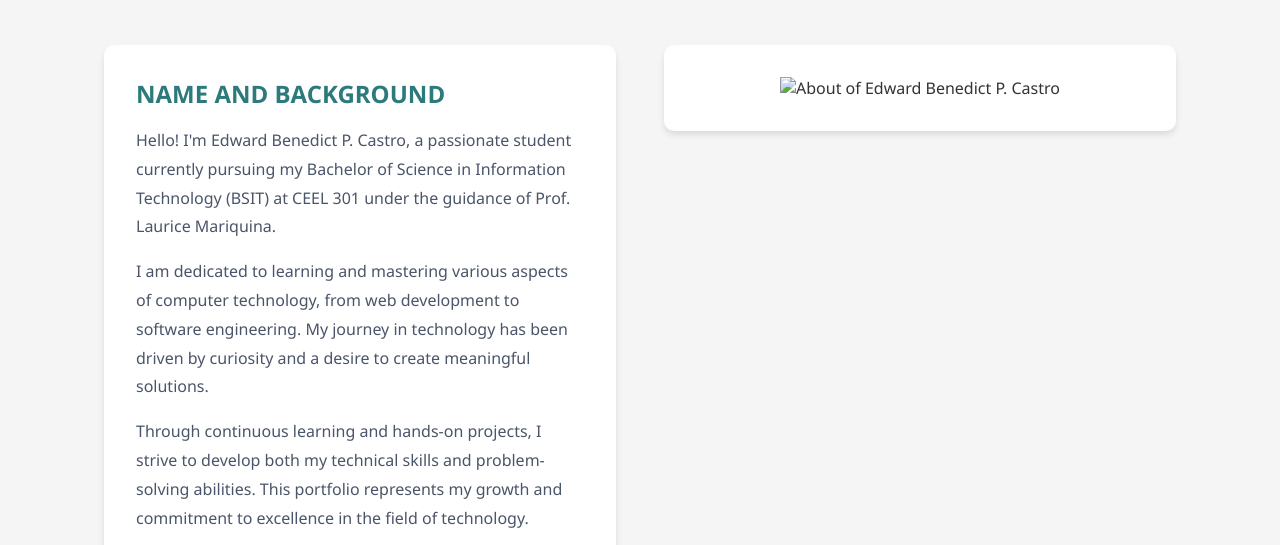
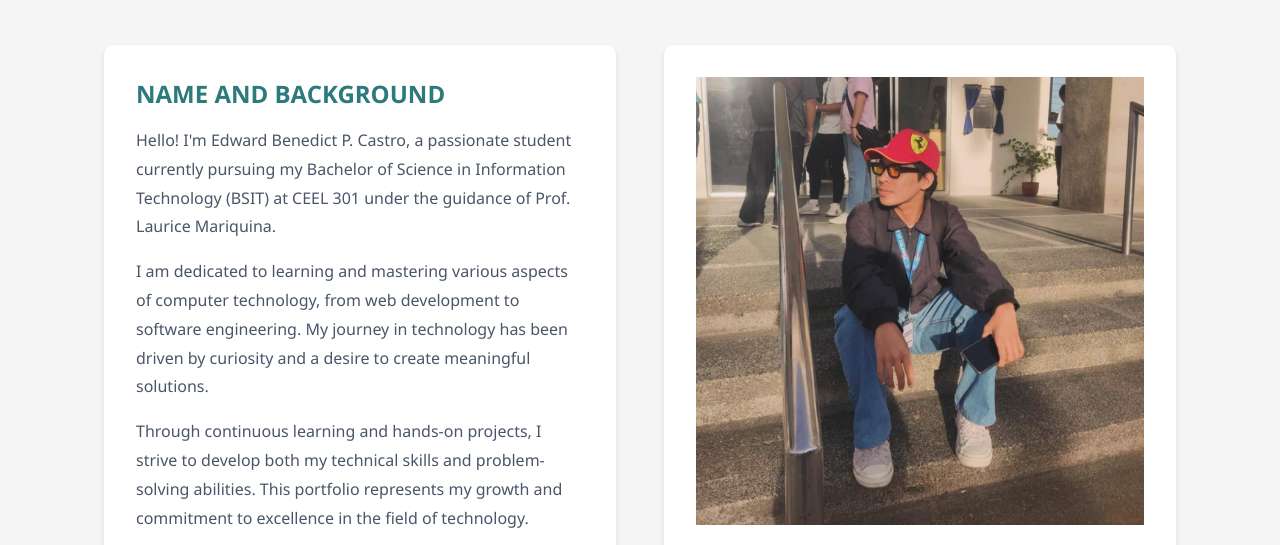
Before and after one commit to edwardbenedict28-droid/CASTRO_FinalPortfolio, a plain HTML site: page about.html in a window 1280 px wide. Shown: the part 211-756 px from the top of the page. Drawn offline with Linux system fonts and the light colour scheme.

Commit message:
Update about.html

```diff
--- a/about.html
+++ b/about.html
@@ -211,7 +211,7 @@
 
             <div class="about-image">
                 <div class="image-placeholder">
-                        <img src="images/about.png" alt="About of Edward Benedict P. Castro">
+                        <img src="about.png" alt="About of Edward Benedict P. Castro">
                     </div>
                 </div>
             </div>
@@ -223,4 +223,5 @@
         </div>
     </div>
 </body>
+
 </html>
```
